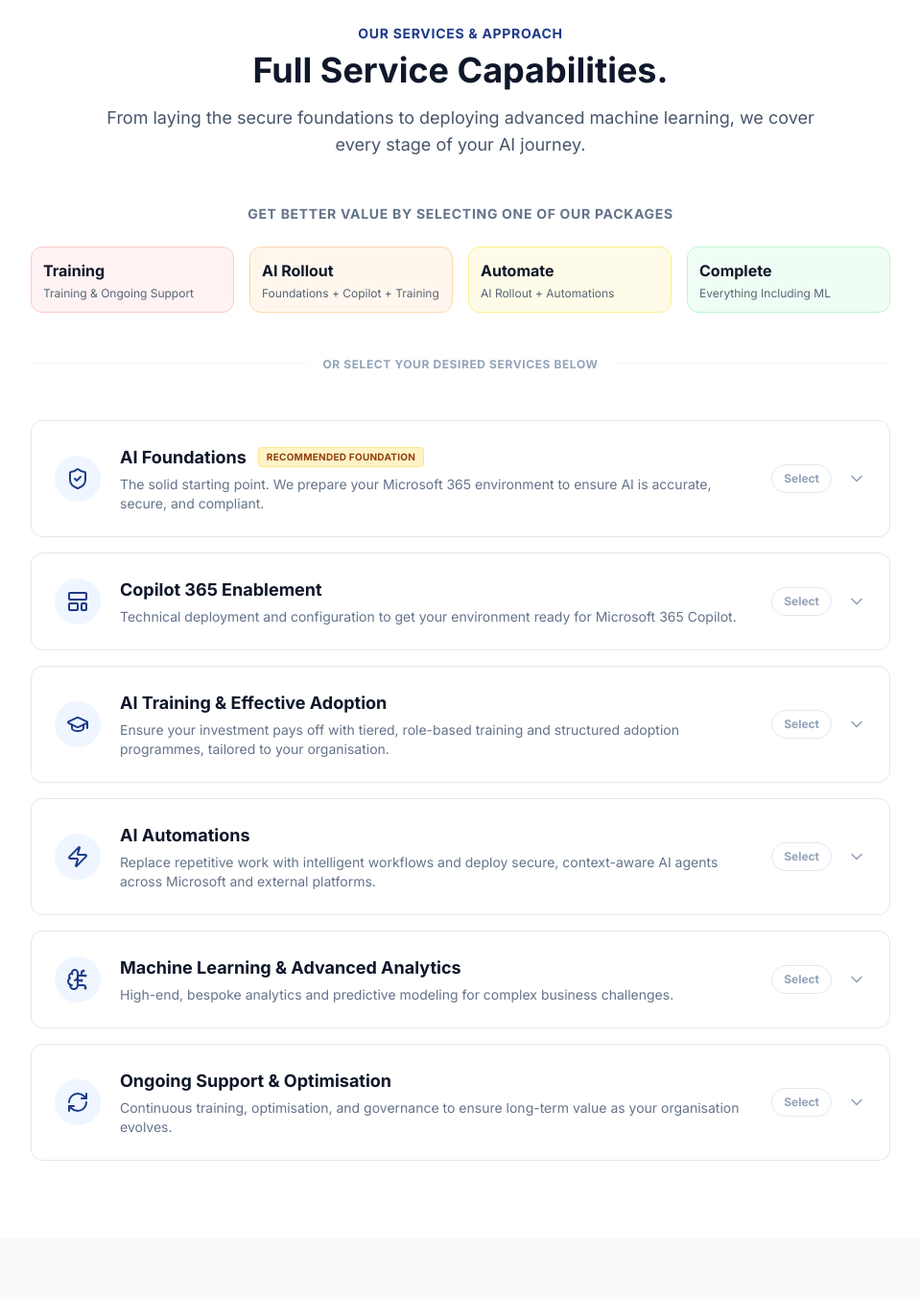
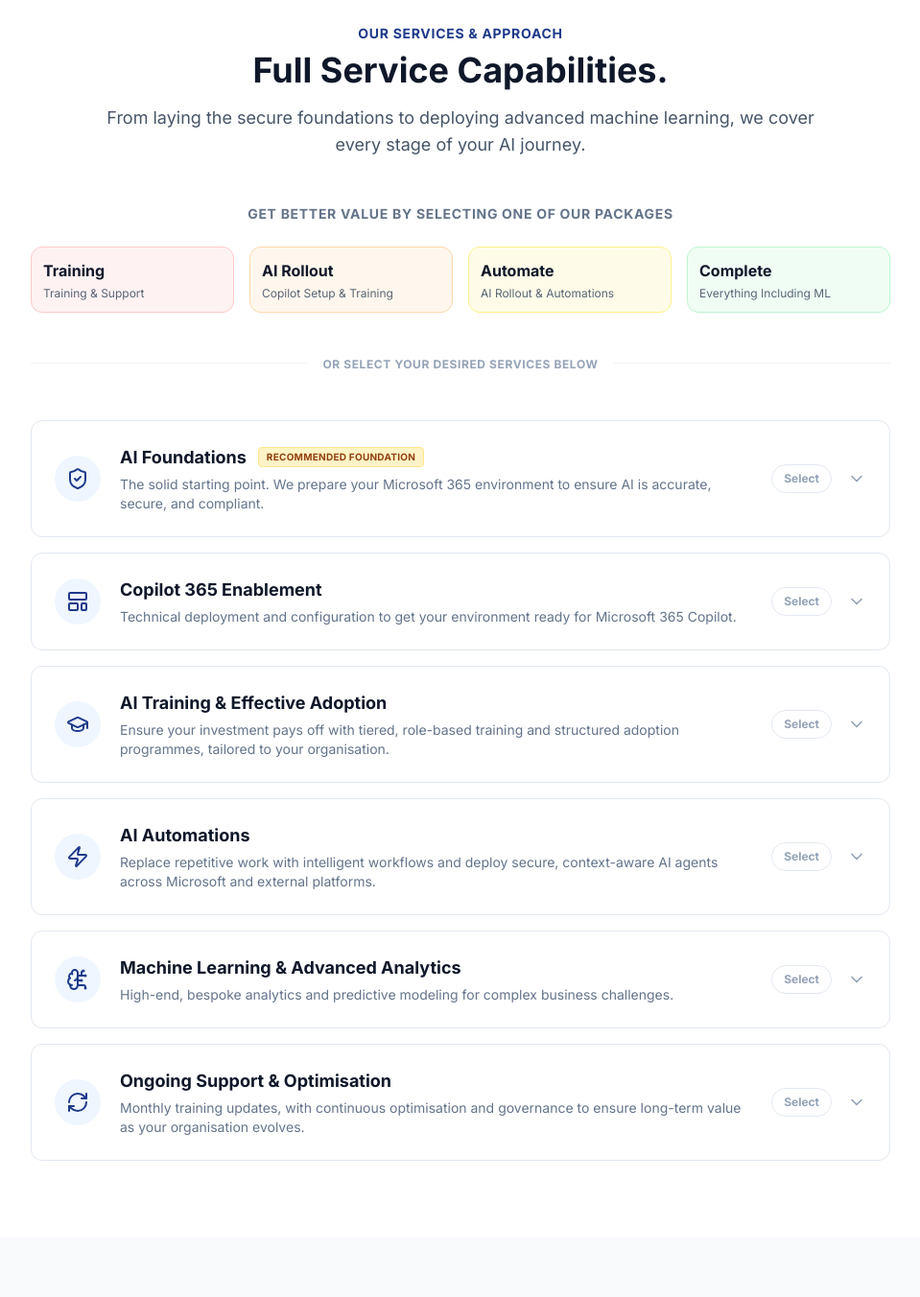
Before and after one commit to JMCSolutionsLtd/jmcsolutions-site, a React (Vite) app: page / in a window 1280 px wide. Shown: the part 1717-3069 px from the top of the page at 96% size, without its empty margins (160-1119 px from the left). Built offline with nearby package versions, Linux system fonts and the light colour scheme.

Commit message:
setup not +

```diff
--- a/src/JMCWebsite.jsx
+++ b/src/JMCWebsite.jsx
@@ -299,7 +299,7 @@ const JMCWebsite = () => {
       id: 'retainer',
       title: 'Ongoing Support & Optimisation',
       icon: RefreshCw,
-      summary: 'Continuous training, optimisation, and governance to ensure long-term value as your organisation evolves.',
+      summary: 'Monthly training updates, with continuous optimisation and governance to ensure long-term value as your organisation evolves.',
       desc: 'AI does not deliver value through one-off deployment. Ongoing training, optimisation, and governance are essential to ensure AI systems remain accurate. We also keep you updated with the latest AI releases so you remain at the forefront of innovation.',
       includes: [
         'Regular Refresher Training',
@@ -592,19 +592,19 @@ Keep responses under 50 words if possible.`;
   const bundleConfig = {
     training: {
       label: 'Training',
-      desc: 'Training & Ongoing Support',
+      desc: 'Training & Support',
       colorClass: 'bg-red-50 border-red-200 hover:border-red-400',
       activeClass: 'ring-2 ring-red-500 border-red-500 bg-red-100'
     },
     airollout: {
       label: 'AI Rollout',
-      desc: 'Foundations + Copilot + Training',
+      desc: 'Copilot Setup & Training',
       colorClass: 'bg-orange-50 border-orange-200 hover:border-orange-400',
       activeClass: 'ring-2 ring-orange-500 border-orange-500 bg-orange-100'
     },
     automate: {
       label: 'Automate',
-      desc: 'AI Rollout + Automations',
+      desc: 'AI Rollout & Automations',
       colorClass: 'bg-yellow-50 border-yellow-200 hover:border-yellow-400',
       activeClass: 'ring-2 ring-yellow-500 border-yellow-500 bg-yellow-100'
     },
```
